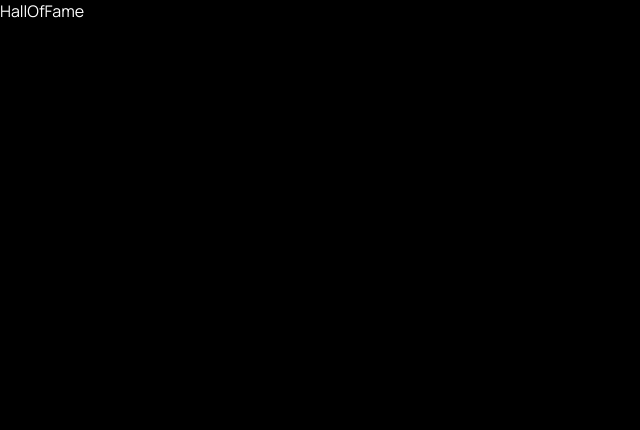
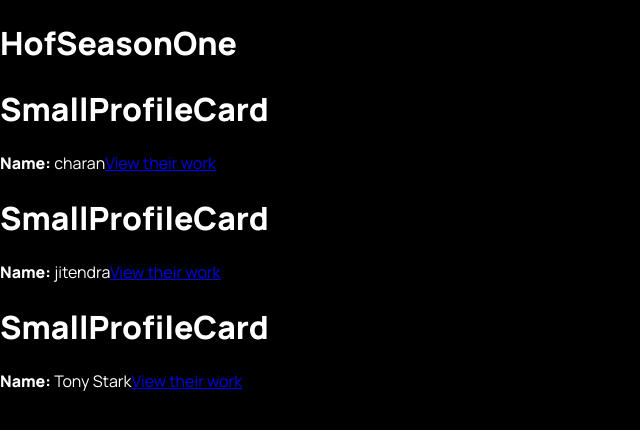
Before and after one commit to devsForFun/devsForFun, a React (Vite) app: page /hall-of-fame in a window 1280 px wide. Before the commit this address had no page. Shown: the top 430 px of the page, without its empty margins (0-640 px from the left). Built offline with nearby package versions, Linux system fonts and the light colour scheme.

Commit message:
Test 1 for automatic profile link generation

```diff
--- a/src/hallOfFame/HofRoutes.jsx
+++ b/src/hallOfFame/HofRoutes.jsx
@@ -1,10 +1,24 @@
 import { Route, Routes } from "react-router-dom";
 import { HallOfFame } from "./HallOfFame";
+import { datas1 } from "./s1/data.json";
+import { ProfilePage } from "./s1/ProfilePage";
+import { HofSeasonOne } from "./s1/HofSeasonOne";
 
 export const HofRoutes = () => {
   return (
     <Routes>
       <Route path="/hall-of-fame" Component={HallOfFame} />
+      <Route path="/hall-of-fame/s1" Component={HofSeasonOne} />
+      {datas1.map((person, index) => {
+        console.log("working");
+        return (
+          <Route
+            key={index}
+            path={`hall-of-fame/s1/${person.username}`}
+            Component={<ProfilePage person={person} />}
+          />
+        );
+      })}
     </Routes>
   );
 };
--- a/src/hallOfFame/s1/HofSeasonOne.jsx
+++ b/src/hallOfFame/s1/HofSeasonOne.jsx
@@ -0,0 +1,13 @@
+import { datas1 } from "./data.json";
+import { SmallProfileCard } from "./SmallProfileCard";
+
+export const HofSeasonOne = () => {
+  return (
+    <div>
+      <h1>HofSeasonOne</h1>
+      {datas1.map((person, index) => {
+        return <SmallProfileCard person={person} key={index} />;
+      })}
+    </div>
+  );
+};
--- a/src/hallOfFame/s1/ProfilePage.jsx
+++ b/src/hallOfFame/s1/ProfilePage.jsx
@@ -0,0 +1,8 @@
+export const ProfilePage = ({ person }) => {
+  return (
+    <div>
+      <h1>ProfilePage</h1>
+      <h2>Name: {person.name}</h2>
+    </div>
+  );
+};
--- a/src/hallOfFame/s1/SmallProfileCard.jsx
+++ b/src/hallOfFame/s1/SmallProfileCard.jsx
@@ -0,0 +1,15 @@
+import { Link, BrowserRouter } from "react-router-dom";
+
+export const SmallProfileCard = ({ person }) => {
+  const url = "/hall-of-fame/s1/" + person.username;
+  return (
+    <div>
+      <h1>SmallProfileCard</h1>
+      <b>Name: </b>
+      <span>{person.name}</span>
+      <BrowserRouter>
+        <Link to={url}>View their work</Link>
+      </BrowserRouter>
+    </div>
+  );
+};
--- a/src/hallOfFame/s1/data.json
+++ b/src/hallOfFame/s1/data.json
@@ -1,24 +1,16 @@
 {
-  "data": [
+  "datas1": [
     {
-      "name": "",
-      "country": "",
-      "linkedin": "",
-      "github": "",
-      "club": "",
-      "pd2repo": "",
-      "pd2site": "",
-      "pd1repo": "",
-      "pd1site": "",
-      "rdcrepo": "",
-      "rdcsite": "",
-      "d14repo": "",
-      "d14site": "",
-      "d12repo2": "",
-      "d12site2": "",
-      "d12repo1": "",
-      "d12site1": ""
+      "name": "charan",
+      "username": "charan"
     },
-    {}
+    {
+      "name": "jitendra",
+      "username": "jitendra"
+    },
+    {
+      "name": "Tony Stark",
+      "username": "tony-stark"
+    }
   ]
 }
--- a/src/main.jsx
+++ b/src/main.jsx
@@ -1,5 +1,6 @@
 import React from "react";
 import ReactDOM from "react-dom/client";
 import { App } from "./App";
+import { HofSeasonOne } from "./hallOfFame/s1/HofSeasonOne";
 
-ReactDOM.createRoot(document.getElementById("root")).render(<App />);
+ReactDOM.createRoot(document.getElementById("root")).render(<HofSeasonOne />);
```
